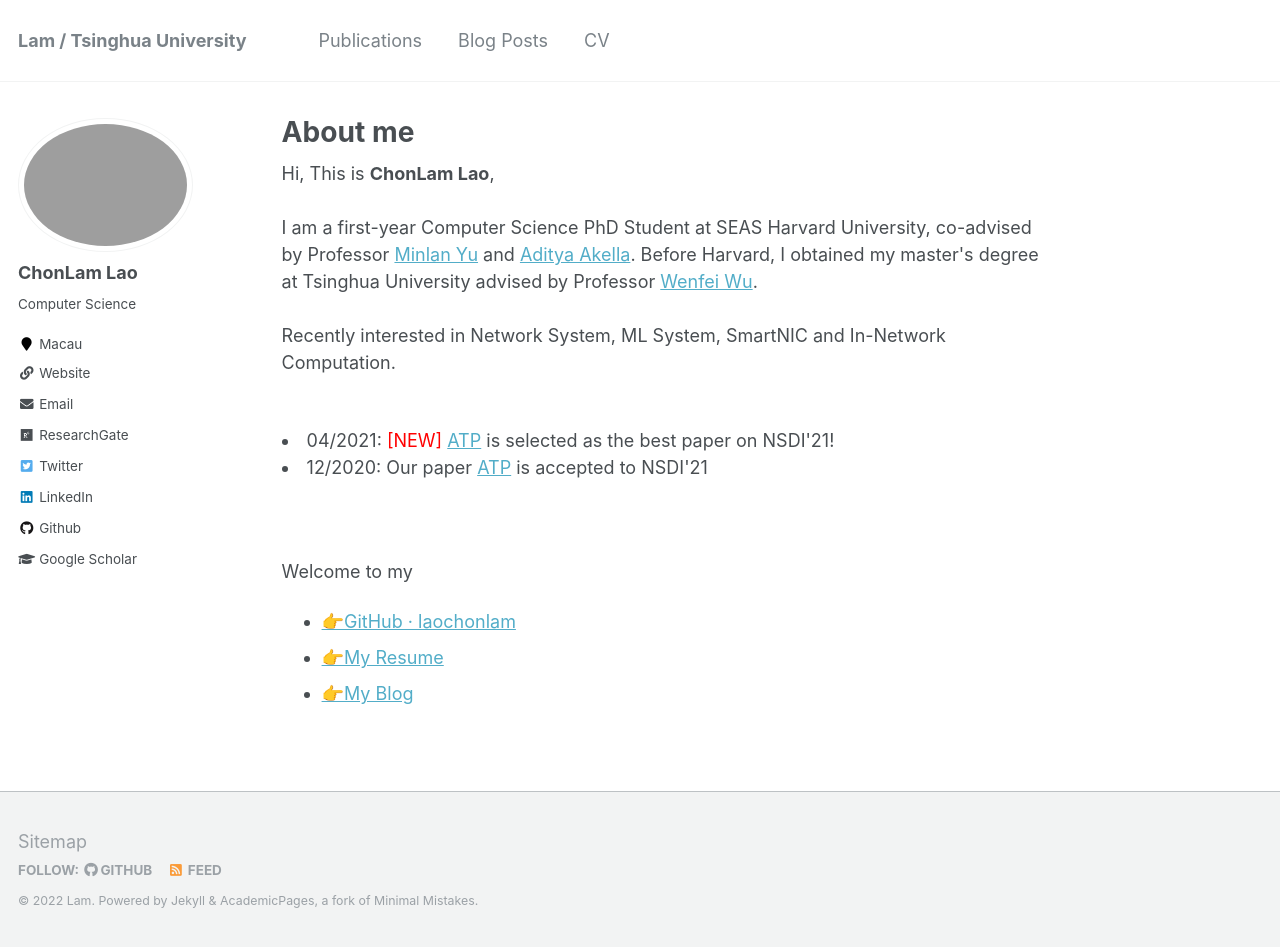
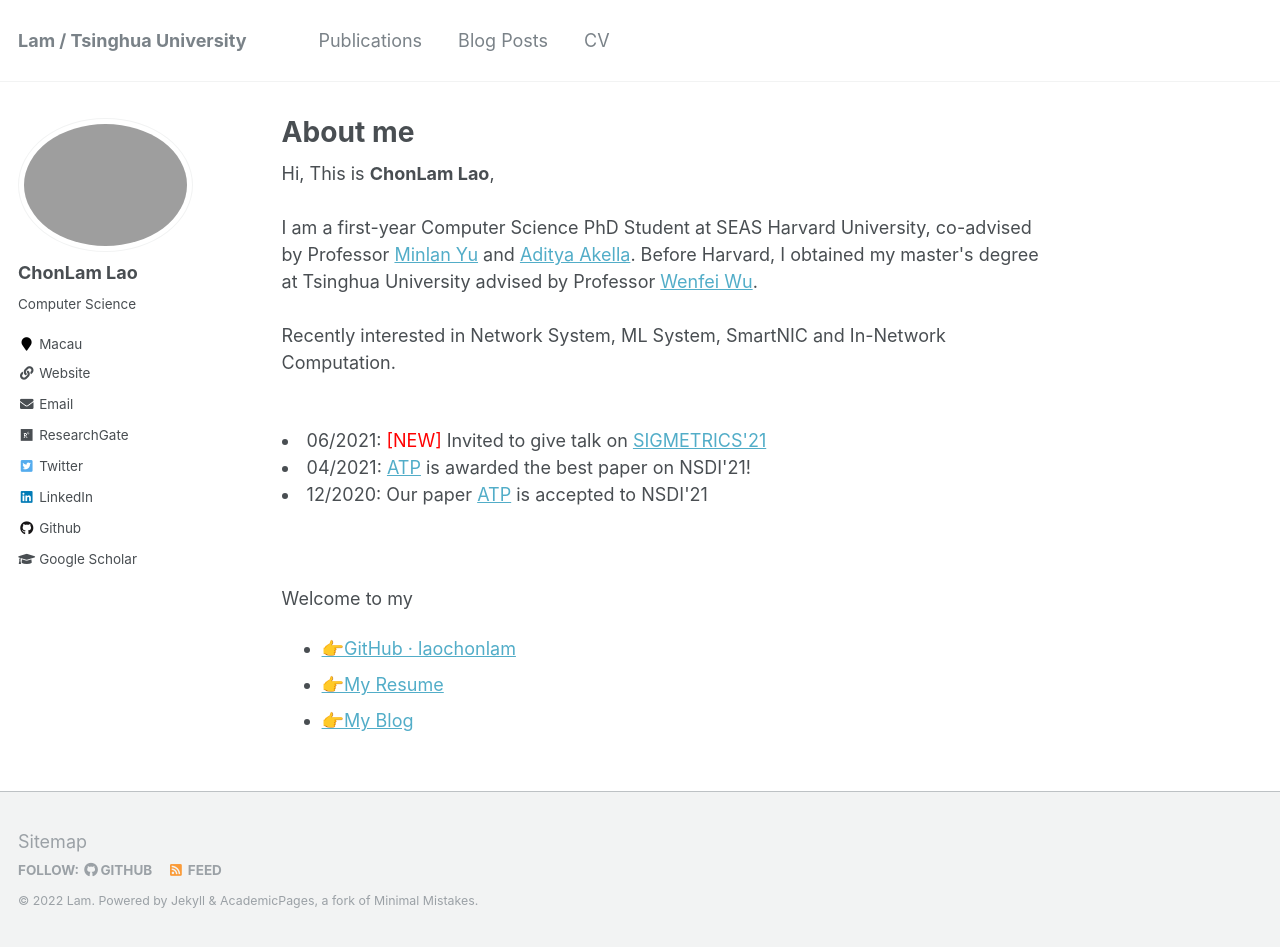
Before and after one commit to laochonlam/personal-website, a Jekyll site: the page built from _pages/about.md, in a window 1280 px wide and 947 px high. Built offline with Jekyll 4.4.1, drawn with Linux system fonts in a browser that asks for light colours.

Commit message:
update talks

```diff
--- a/_pages/about.md
+++ b/_pages/about.md
@@ -11,8 +11,9 @@ redirect_from:
 <p>Hi, This is <strong>ChonLam Lao</strong>,
     <br> <br>I am a first-year Computer Science PhD Student at SEAS Harvard University, co-advised by Professor <a href="http://minlanyu.seas.harvard.edu/" target="_blank">Minlan Yu</a> and <a href="http://pages.cs.wisc.edu/~akella/" target="_blank">Aditya Akella</a>. Before Harvard, I obtained my master's degree at Tsinghua University advised by Professor <a href="https://wenfei-wu.github.io/" target="_blank">Wenfei Wu</a>.
     <br> <br>Recently interested in Network System, ML System, SmartNIC and In-Network Computation.<br> <br>
-    <li> 04/2021: <font color="red">[NEW] </font><a href="https://in-atp.github.io/" target="_blank">ATP</a> is selected as the best paper on NSDI'21!</li>
-    <li> 12/2020: Our paper <a href="https://in-atp.github.io/" target="_blank">ATP</a> is accepted to NSDI'21</li><br> <br>
+    <li> 06/2021: <font color="red">[NEW] </font> Invited to give talk on <a href="https://www.sigmetrics.org/sigmetrics2021/program.html#highlight1" target="_blank">SIGMETRICS'21</a></li>
+    <li> 04/2021: <a href="https://www.usenix.org/conference/nsdi21/presentation/lao" target="_blank">ATP</a> is awarded the best paper on NSDI'21!</li>
+    <li> 12/2020: Our paper <a href="https://www.usenix.org/conference/nsdi21/presentation/lao" target="_blank">ATP</a> is accepted to NSDI'21</li><br> <br>
     </p>
 
 <p>Welcome to my <br>
```
